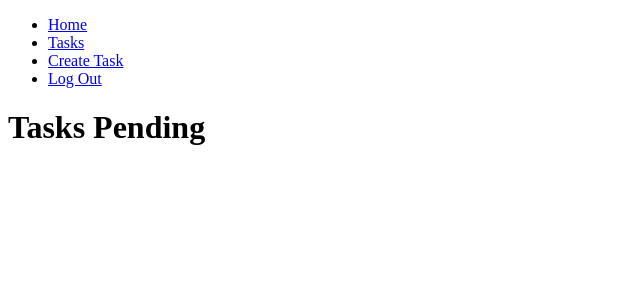
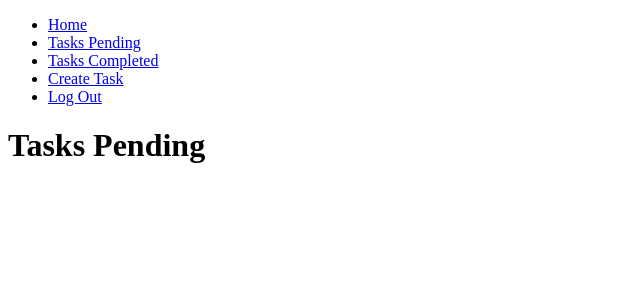
Before and after one commit to DiegoAndresMarmota/LetsStarted-Django, a Django app: page /tasks/ in a window 1280 px wide. Shown: the top 300 px of the page, without its empty margins (0-640 px from the left). Run offline with Django 4.2, Linux system fonts and the light colour scheme; the visitor is signed in with stand-in values (Sample User, id 1); data that the repository does not hold is empty.

Commit message:
Listar tareas completadas

```diff
--- a/djangocrud/urls.py
+++ b/djangocrud/urls.py
@@ -22,6 +22,7 @@ urlpatterns = [
     path('', views.home, name='home'),
     path('signup/', views.signup, name='signup'),
     path('tasks/', views.tasks, name='tasks'),
+    path('tasks_completed/', views.tasks_completed, name='tasks_completed'),
     path('tasks/create/', views.create_task, name='create_task'),
     path('tasks/<int:task_id>/', views.task_detail, name='task_detail'),
     path('tasks/<int:task_id>/complete/', views.complete_task, name='complete_task'),
--- a/tasks/templates/base.html
+++ b/tasks/templates/base.html
@@ -16,7 +16,10 @@
 
             {% if user.is_authenticated %}
             <li>
-                <a href='/tasks'>Tasks</a>
+                <a href="{% url 'tasks' %}">Tasks Pending</a>
+            </li>
+            <li>
+                <a href="{% url 'tasks_completed' %}">Tasks Completed</a>
             </li>
             <li>
                 <a href='/tasks/create/'>Create Task</a>
--- a/tasks/templates/tasks.html
+++ b/tasks/templates/tasks.html
@@ -16,6 +16,7 @@
 
             <p>{{task.description}}</p>
             <p>{{task.user.username}}</p>
+            <p>{{task.date_completed|date:'M j Y:i'}}</p>
         </a>
     </li>
     {% endfor %}
--- a/tasks/views.py
+++ b/tasks/views.py
@@ -42,6 +42,11 @@ def signup(request):
 def tasks(request):
     tasks = Task.objects.filter(user=request.user, date_completed__isnull=True)
     return render(request, 'tasks.html', {'tasks': tasks})
+
+def tasks_completed(request):
+    tasks = Task.objects.filter(user=request.user, date_completed__isnull=False).order_by('-date_completed')
+    return render(request, 'tasks.html', {'tasks': tasks})
+
 
 def create_task(request):
     if request.method == 'GET':
```
